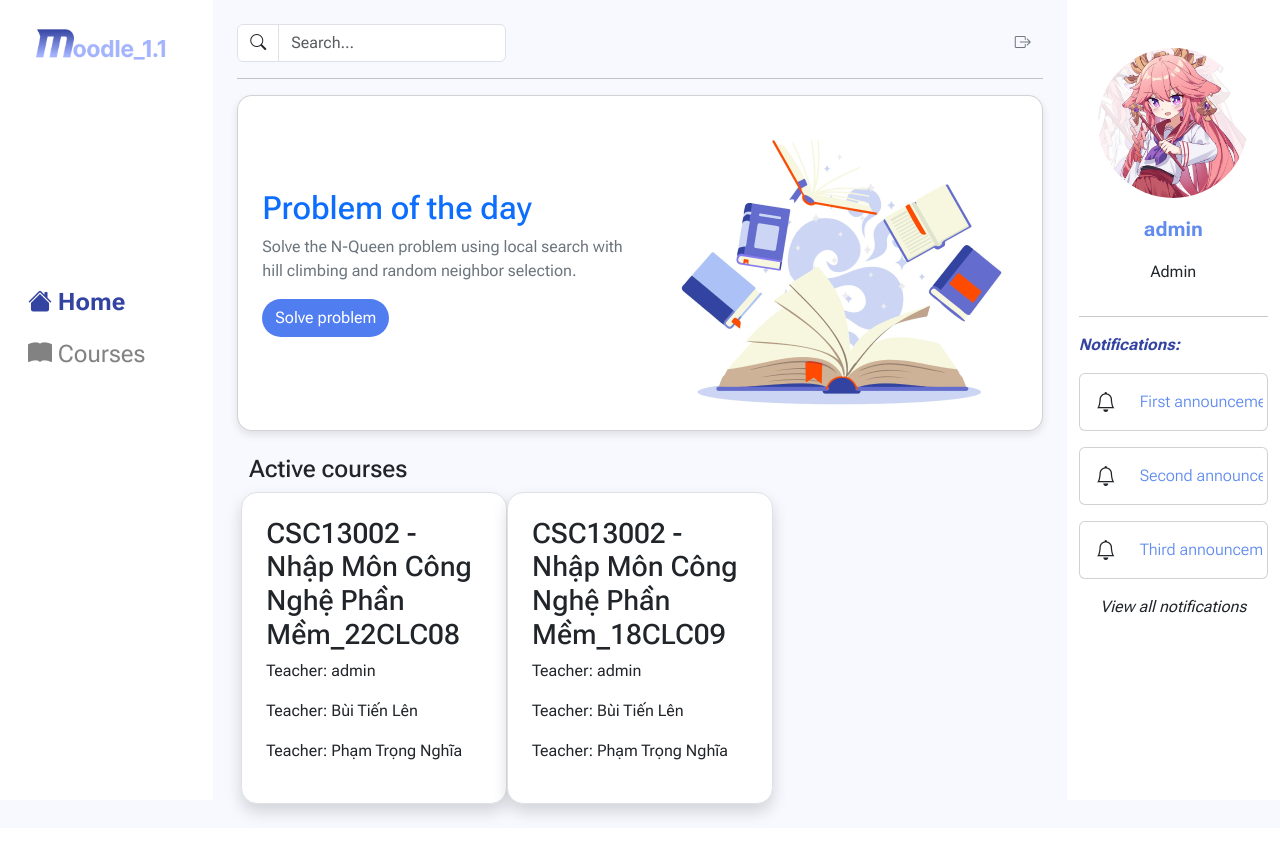
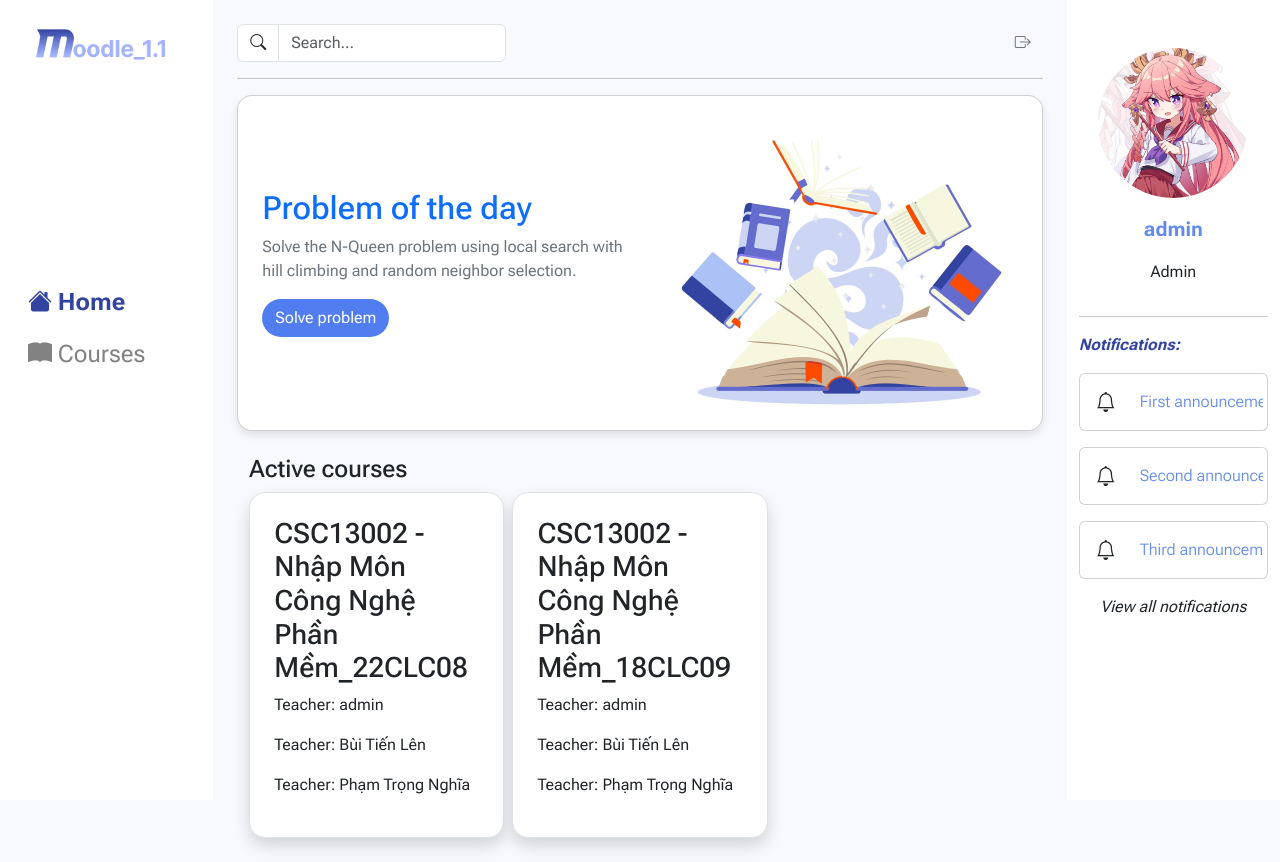
Before and after one commit to hauvanvn/Moodle1.1, a Django app: page /home/ in a window 1280 px wide. Before the commit the page ends 820 px from the top, so only its background shows below. Run offline with Django 5.2, Linux system fonts and the light colour scheme; a user stored in the database is signed in; data comes from the database, SQL or seed files in the repository.

Commit message:
fix space between courses block

```diff
--- a/templates/View_home.html
+++ b/templates/View_home.html
@@ -41,14 +41,16 @@ Learning Management System - fit@hcmus - 1.1
 
     <div class="container">
         <h4>Active courses</h4>
-        <div class="row row-cols-3 g-3 course-box">
+        <div class="row row-cols-3 g-2 course-box">
             {% for course in courses %}
-                <a href="{% url 'courses:class_page' slug=course.course.slug %}" class="col-md-4 bg-white rounded-4 p-4 shadow border link-dark link-underline link-underline-opacity-0" >
-                    <h3>{{ course.course }}</h3>
-                    {% for teacher in course.teacher %}
-                        <p>Teacher: {{ teacher.first_name }} {{ teacher.last_name }}</p>
-                    {% endfor %}
-                </a>
+                <div class="col-md-4">
+                    <a href="{% url 'courses:class_page' slug=course.course.slug %}" class="bg-white rounded-4 p-4 shadow border link-dark link-underline link-underline-opacity-0 d-block h-100" >
+                        <h3>{{ course.course }}</h3>
+                        {% for teacher in course.teacher %}
+                            <p>Teacher: {{ teacher.first_name }} {{ teacher.last_name }}</p>
+                        {% endfor %}
+                    </a>
+                </div>
             {% endfor %}
         </div>
     </div>
```
